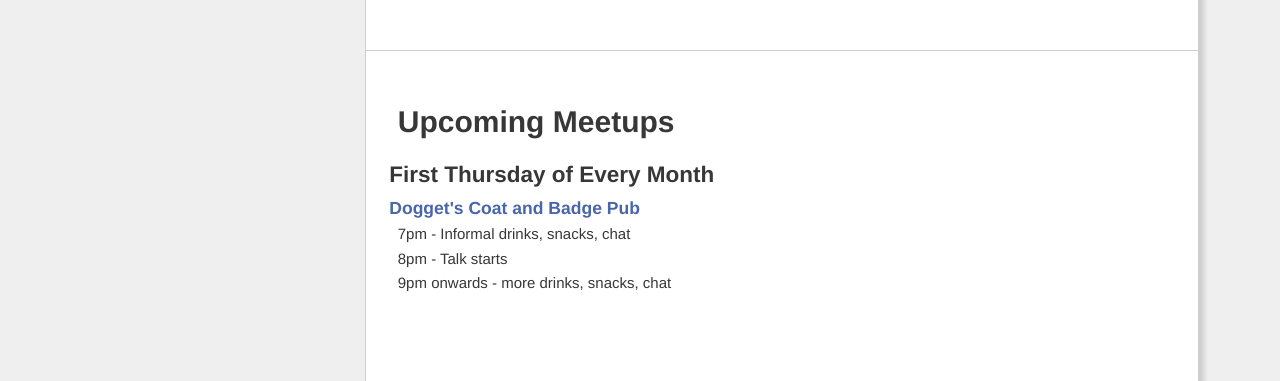
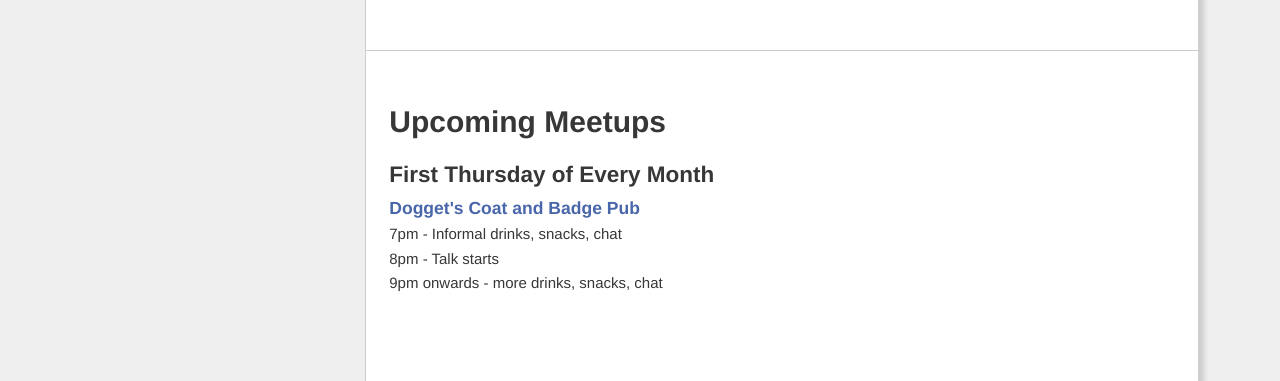
Before and after one commit to phplondon/phplondon.github.io, a Jekyll site: the page built from index.html, in a window 1280 px wide. Shown: the part 536-917 px from the top of the page. Built offline with Jekyll 4.4.1, drawn with Linux system fonts in a browser that asks for light colours.

Commit message:
Remove double padding

```diff
--- a/index.html
+++ b/index.html
@@ -16,10 +16,10 @@
 <div id="home-second-row" class="row">
     <div class="sevencol">
         <div class="home-main-content">
-            <h1 class="padleft">Upcoming Meetups</h1>
+            <h1>Upcoming Meetups</h1>
             <h2>First Thursday of Every Month</h2>
             <h3><a href="http://www.nicholsonspubs.co.uk/doggettscoatandbadgesouthbanklondon/">Dogget's Coat and Badge Pub</a></h3>
-            <ul class="padleft">
+            <ul>
                 <li>7pm - Informal drinks, snacks, chat</li>
                 <li>8pm - Talk starts</li>
                 <li>9pm onwards - more drinks, snacks, chat</li>
```
